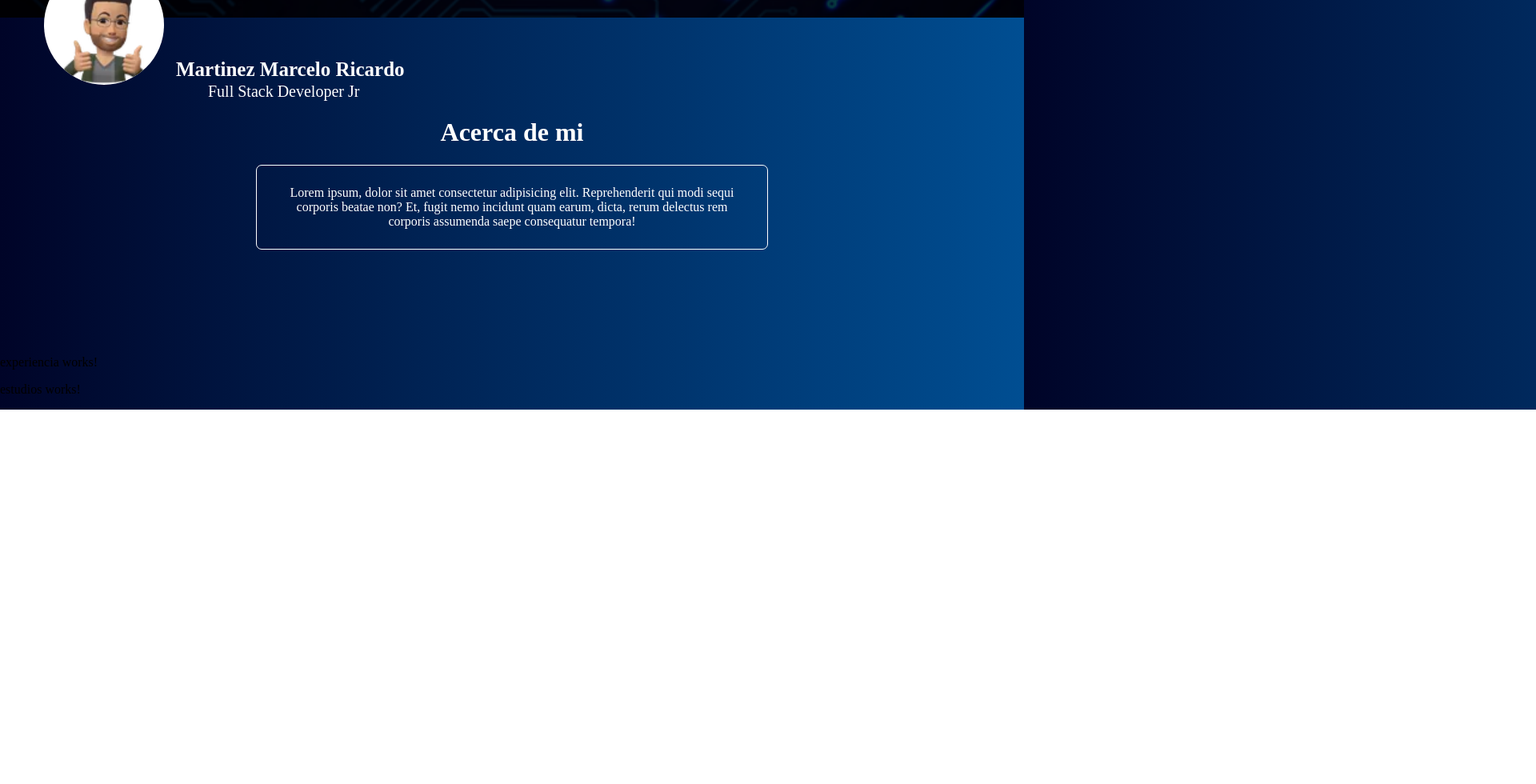
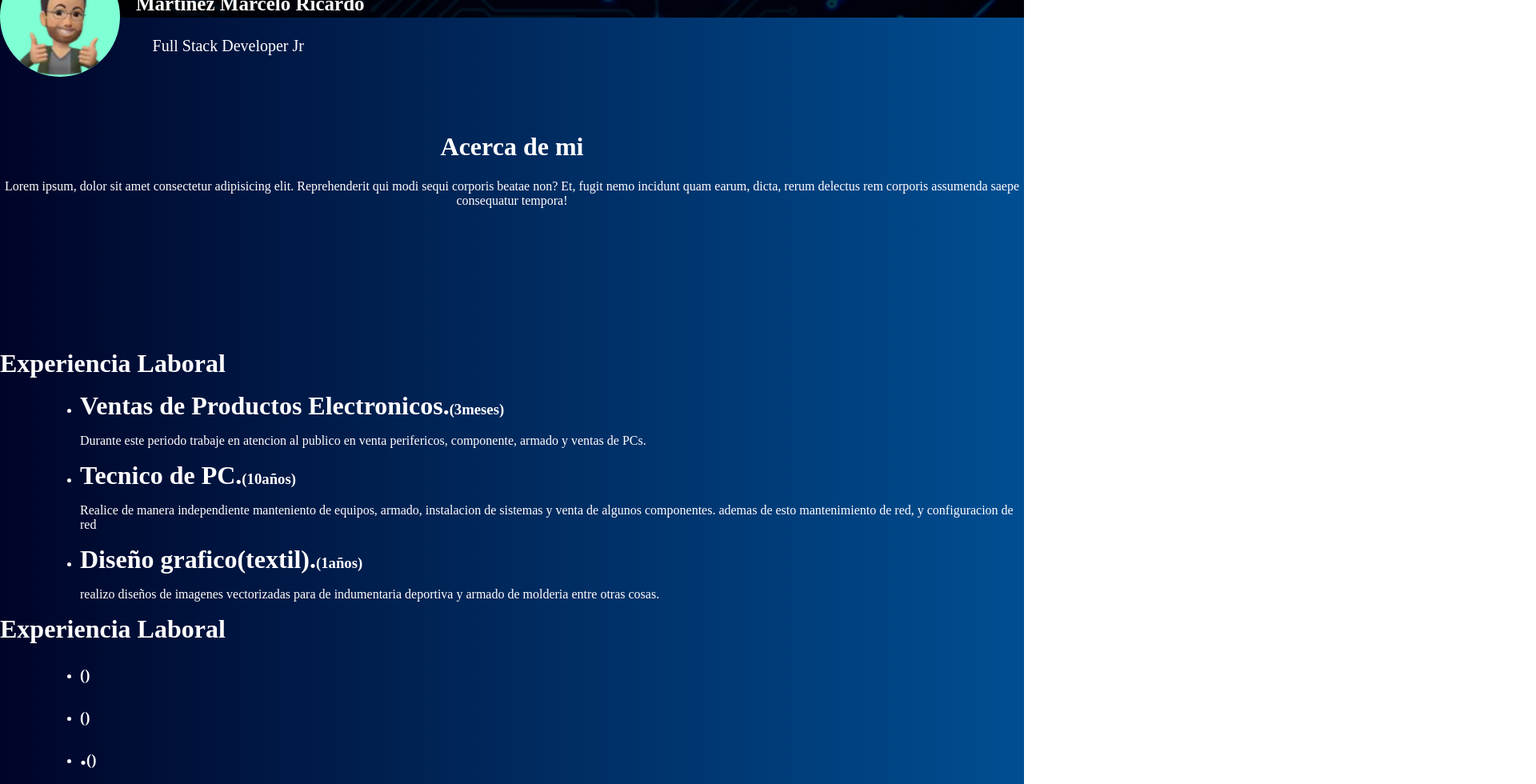
Before and after one commit to MRMartinez7/MiPortfolio, an Angular app in the folder Portfolio/: page / in a window 1280 px wide. Shown: the part 474-1454 px from the top of the page at 80% size, 1920 px wide, since content can reach past the window. Before the commit the page ends 986 px from the top, so only its background shows below. Built offline with nearby package versions, Linux system fonts and the light colour scheme.

Commit message:
Exp y estudios
agregue los components exp y est

```diff
--- a/Portfolio/src/app/components/aboutme/aboutme.component.css
+++ b/Portfolio/src/app/components/aboutme/aboutme.component.css
@@ -1,41 +1,31 @@
 div{
     display: flex;
     color: white;
-    }
-.nombre{
-
-    position: absolute;
-    font-size: 25px;
-    font-weight: bold;
-    bottom: 200px;
-    left: 220px;
-}
-.info{
-    position: absolute;
-    font-size: 20px;
-    bottom: 180px;
-    left: 260px;
-
 }
 .aboutme{
+    bottom:160px;
     position: relative;
+    display: flex;
     text-align: center;
-    margin: 0 auto;
-    max-width: 50%;
-    bottom: 100px;
 }
 .avatar{
     border-radius: 50%;
-    background-color: white;
+    background-color: aquamarine;
     position: relative;
-    bottom: 120px;
-    left: 55px;
+    bottom: 130px;
     width: 150px;
-    height: 150px;
+    height: auto;
 }
-.sobremi{
-    border-style: solid;
-    border-radius: 7px;
-    padding: 25px;
-    border-width: 1px;
+
+.nombre{
+    font-size: 25px;
+    position: relative;
+    font-weight: bold;
+    left: 170px;
+    bottom: 260px;
 }
+.info{position: relative;
+    font-size: 20px;
+    right: 95px;
+    bottom: 200px;
+}
--- a/Portfolio/src/app/components/aboutme/aboutme.component.html
+++ b/Portfolio/src/app/components/aboutme/aboutme.component.html
@@ -1,12 +1,12 @@
 <div>
-    <img src="../../../assets/avatarok.jpg" alt="" class="avatar">
+    <img src="../../../assets/avatarok.jpg" class="avatar">
 </div>
-<div>
+<div class="texto">
     <p class="nombre">Martinez Marcelo Ricardo</p>
     <p class="info">Full Stack Developer Jr</p>
 </div>
 <div class="aboutme">
     <span><h1>Acerca de mi</h1>
-        <p class="sobremi">Lorem ipsum, dolor sit amet consectetur adipisicing elit. Reprehenderit qui modi sequi corporis beatae non? Et, fugit nemo incidunt quam earum, dicta, rerum delectus rem corporis assumenda saepe consequatur tempora!</p>
+        <p class="abt">Lorem ipsum, dolor sit amet consectetur adipisicing elit. Reprehenderit qui modi sequi corporis beatae non? Et, fugit nemo incidunt quam earum, dicta, rerum delectus rem corporis assumenda saepe consequatur tempora!</p>
     </span>
 </div>
--- a/Portfolio/src/app/components/banner/banner.component.css
+++ b/Portfolio/src/app/components/banner/banner.component.css
@@ -9,9 +9,9 @@ img{
     height: 400px;
 }
 .frase{
-    display: flex;
+    width: 100%;
     color: white;
-    left: 650px;
+    position: relative;
+    text-align: center;
     bottom: 230px;
-    position: relative;
 }
--- a/Portfolio/src/app/components/estudios/estudios.component.css
+++ b/Portfolio/src/app/components/estudios/estudios.component.css
@@ -0,0 +1,10 @@
+div{
+    color: white;
+}
+h1,h3{
+    display: inline;
+}
+ul{
+    position: relative;
+    margin-left: 60px;
+}
--- a/Portfolio/src/app/components/estudios/estudios.component.html
+++ b/Portfolio/src/app/components/estudios/estudios.component.html
@@ -1 +1,22 @@
-<p>estudios works!</p>
+<div>
+    <h1>Experiencia Laboral</h1>
+    <ul>
+
+        <li>
+            <h1></h1>
+            <h3>()</h3>
+            <p></p>
+        </li>
+        <li>
+            <h1></h1>
+            <h3>()</h3>
+            <p></p>
+        </li>
+
+        <li>
+            <h1>.</h1>
+            <h3>()</h3>
+            <p></p>
+        </li>
+    </ul>
+</div>
--- a/Portfolio/src/app/components/experiencia/experiencia.component.css
+++ b/Portfolio/src/app/components/experiencia/experiencia.component.css
@@ -0,0 +1,10 @@
+div{
+    color: white;
+}
+h1,h3{
+    display: inline;
+}
+ul{
+    position: relative;
+    margin-left: 60px;
+}
--- a/Portfolio/src/app/components/experiencia/experiencia.component.html
+++ b/Portfolio/src/app/components/experiencia/experiencia.component.html
@@ -1 +1,26 @@
-<p>experiencia works!</p>
+<div>
+    <h1>Experiencia Laboral</h1>
+    <ul>
+
+        <li>
+            <h1>Ventas de Productos Electronicos.</h1>
+            <h3>(3meses)</h3>
+            <p>Durante este periodo trabaje en atencion al publico en venta perifericos, componente,
+                 armado y ventas de PCs.</p>
+        </li>
+        <li>
+            <h1>Tecnico de PC.</h1>
+            <h3>(10años)</h3>
+            <p>Realice de manera independiente manteniento de equipos, armado,
+                instalacion de sistemas y venta de algunos componentes. ademas de
+                 esto mantenimiento de red, y configuracion de red</p>
+        </li>
+
+        <li>
+            <h1>Diseño grafico(textil).</h1>
+            <h3>(1años)</h3>
+            <p>realizo diseños de imagenes vectorizadas para de indumentaria deportiva y armado de molderia
+            entre otras cosas.</p>
+        </li>
+    </ul>
+</div>
```
